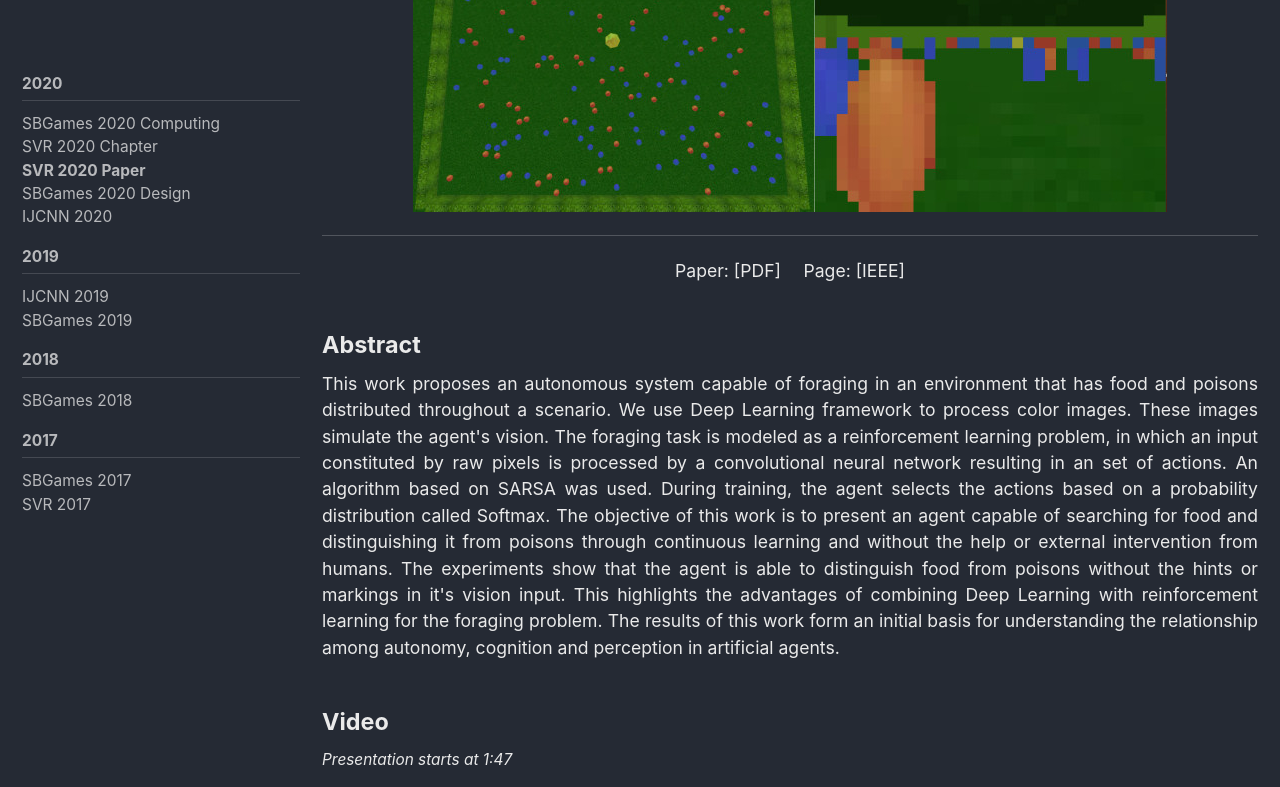
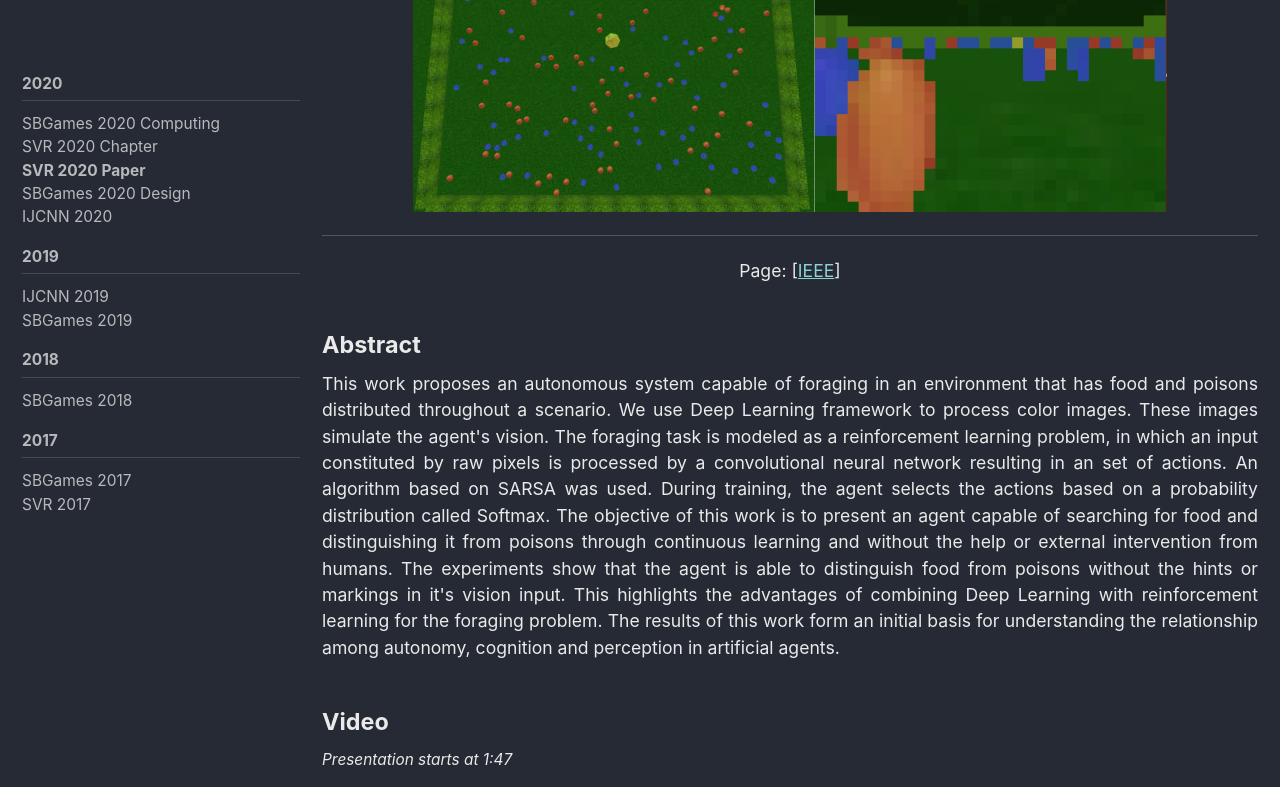
Before and after one commit to paulobruno/PersonalSite, a Jekyll site: the page built from _posts/publications/2020-11-08-SVR-autonomous-foraging.md, in a window 1280 px wide and 900 px high, scrolled down 564 px, cut to the strip 0-787 px from the top of the window. Built offline with Jekyll 4.4.1, drawn with Linux system fonts in a browser that asks for light colours; cached includes are drawn as plain includes.

Commit message:
Add IEEE page link to SVR paper

```diff
--- a/_posts/publications/2020-11-08-SVR-autonomous-foraging.md
+++ b/_posts/publications/2020-11-08-SVR-autonomous-foraging.md
@@ -29,8 +29,7 @@ tags:
 
 ---
 
-Paper: [PDF]
- Page: [IEEE]
+Page: [[IEEE](https://ieeexplore.ieee.org/document/9262697)]
 
 
 ### Abstract
```
